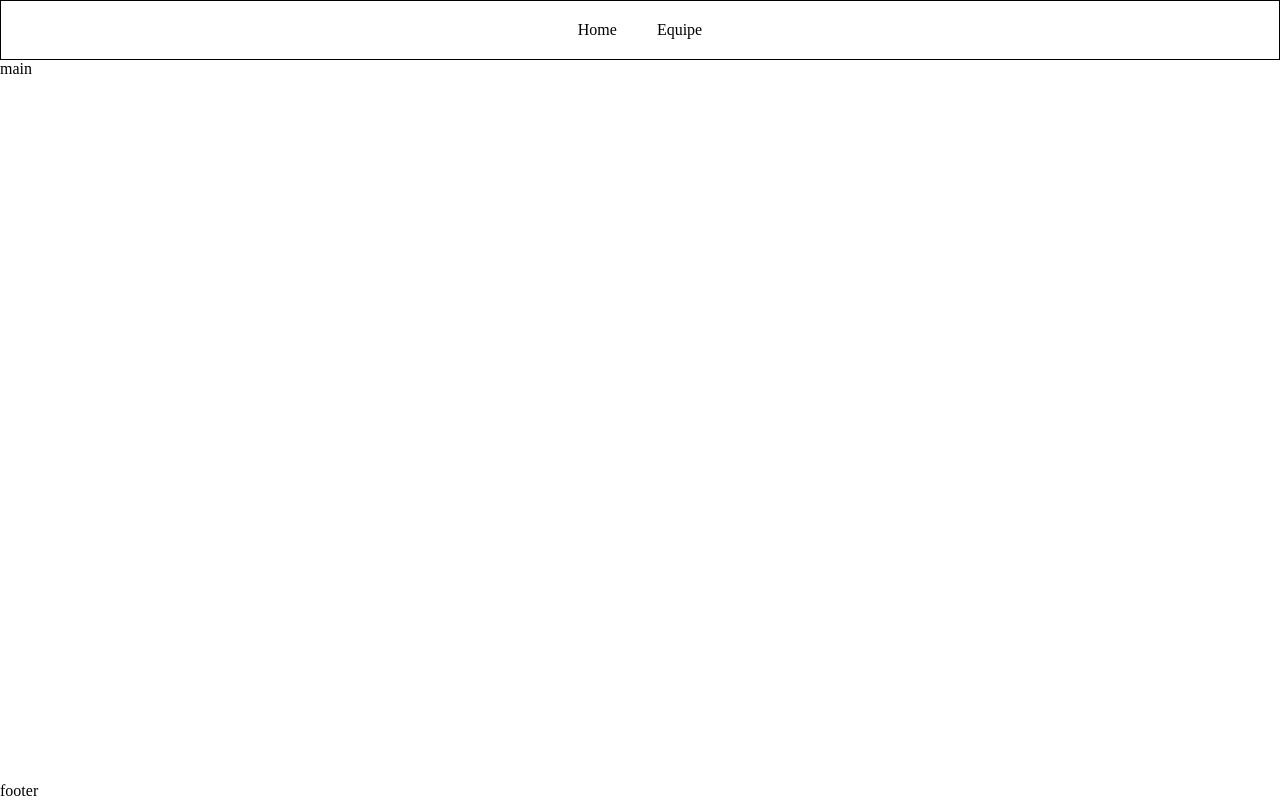
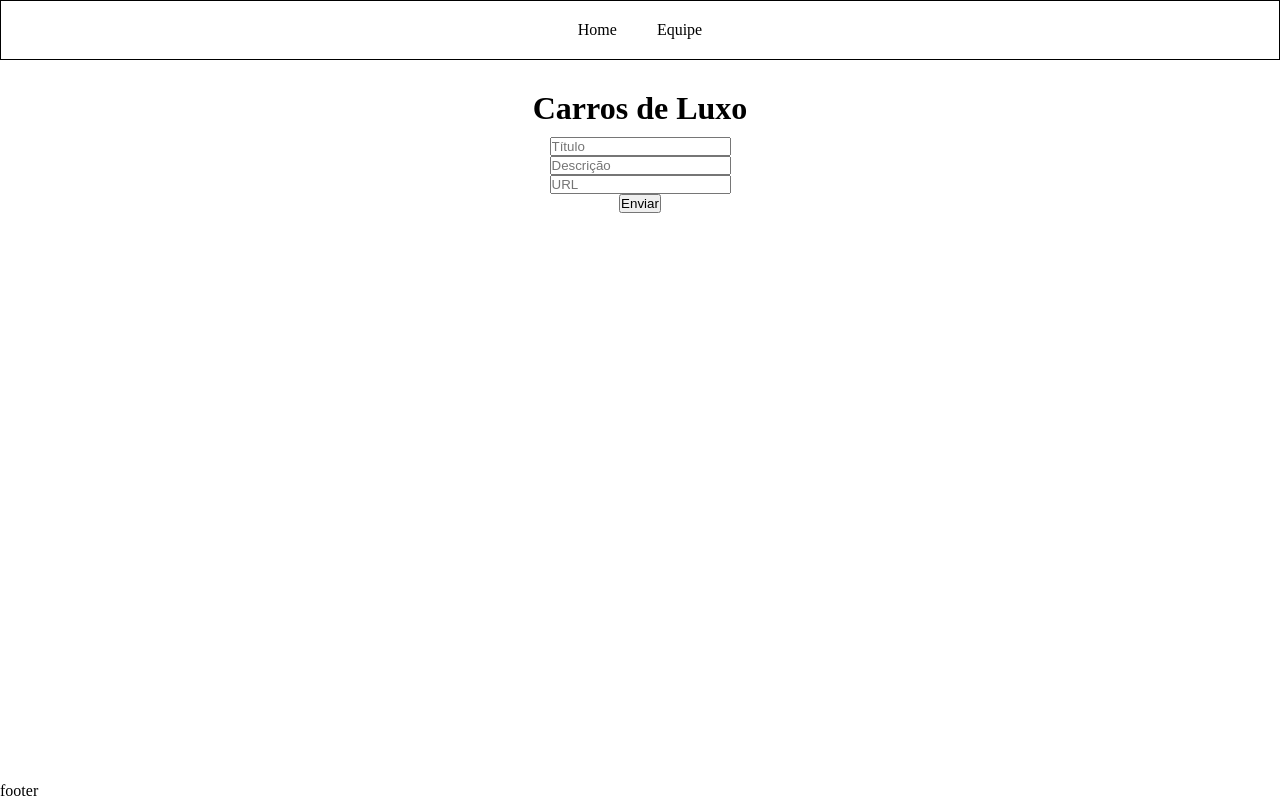
Before and after one commit to GasparPSousa/carrosDeLuxo, a plain HTML site: page index.html in a window 1280 px wide. Drawn offline with Linux system fonts and the light colour scheme.

Commit message:
Criando título da pagina e o formulário

```diff
--- a/css/style.scss
+++ b/css/style.scss
@@ -32,3 +32,23 @@ header {
         color: black;
     }
 }
+
+main {
+    display: flex;
+    justify-content: space-between;
+    flex-direction: column;
+    text-align: center;
+    margin-top: 30px;
+
+    h1 {
+        margin-bottom: 10px;
+    }
+}
+
+.container {
+    display: flex;
+    justify-content: center;
+    align-items: center;
+    flex-direction: column;
+
+}
--- a/index.html
+++ b/index.html
@@ -17,7 +17,24 @@
                 </nav>
             </header>
             <main>
-                main
+                <h1>Carros de Luxo</h1>
+                <!-- Container do Formulário -->
+                <div class="container">
+                    <!-- Formulário -->
+                    <form id="form-card" class="container__form">
+                        <div>
+                            <input type="text" name="titulo" id="titulo" placeholder="Título" maxlength="80">
+                        </div>
+                        <div>
+                            <input type="text" name="descricao" id="descricao" placeholder="Descrição" maxlength="500">
+                        </div>
+                        <div>
+                            <input type="text" name="urlImgCard" id="url-img-card" placeholder="URL">
+                        </div>
+                        <button id="criar-card" class="container__form__btn-enviar">Enviar</button>
+                    </form>
+                </div>
+
             </main>
         </div>
         <footer>
```
Also changed, not shown: css/style.css, 1 other file.
